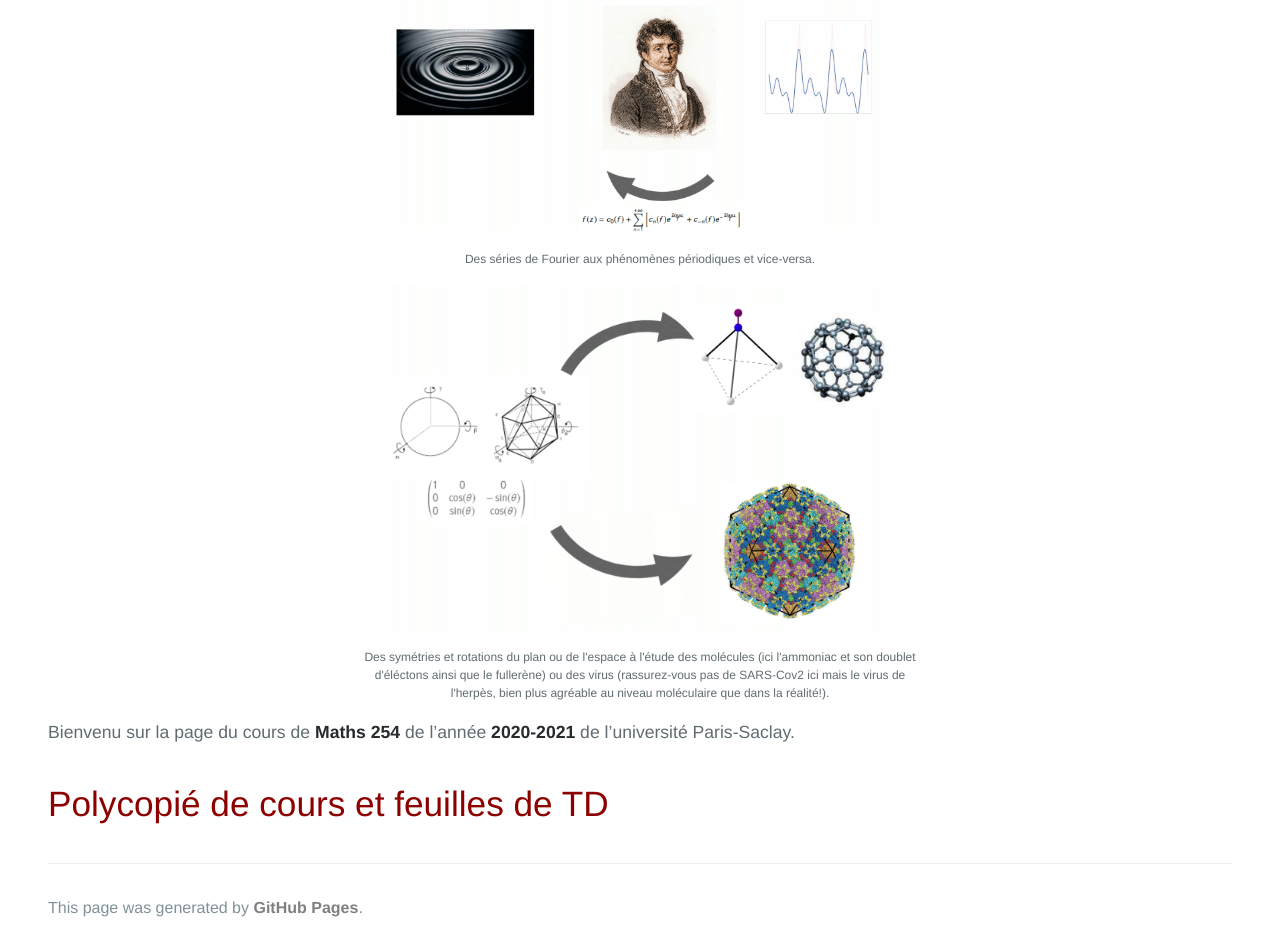
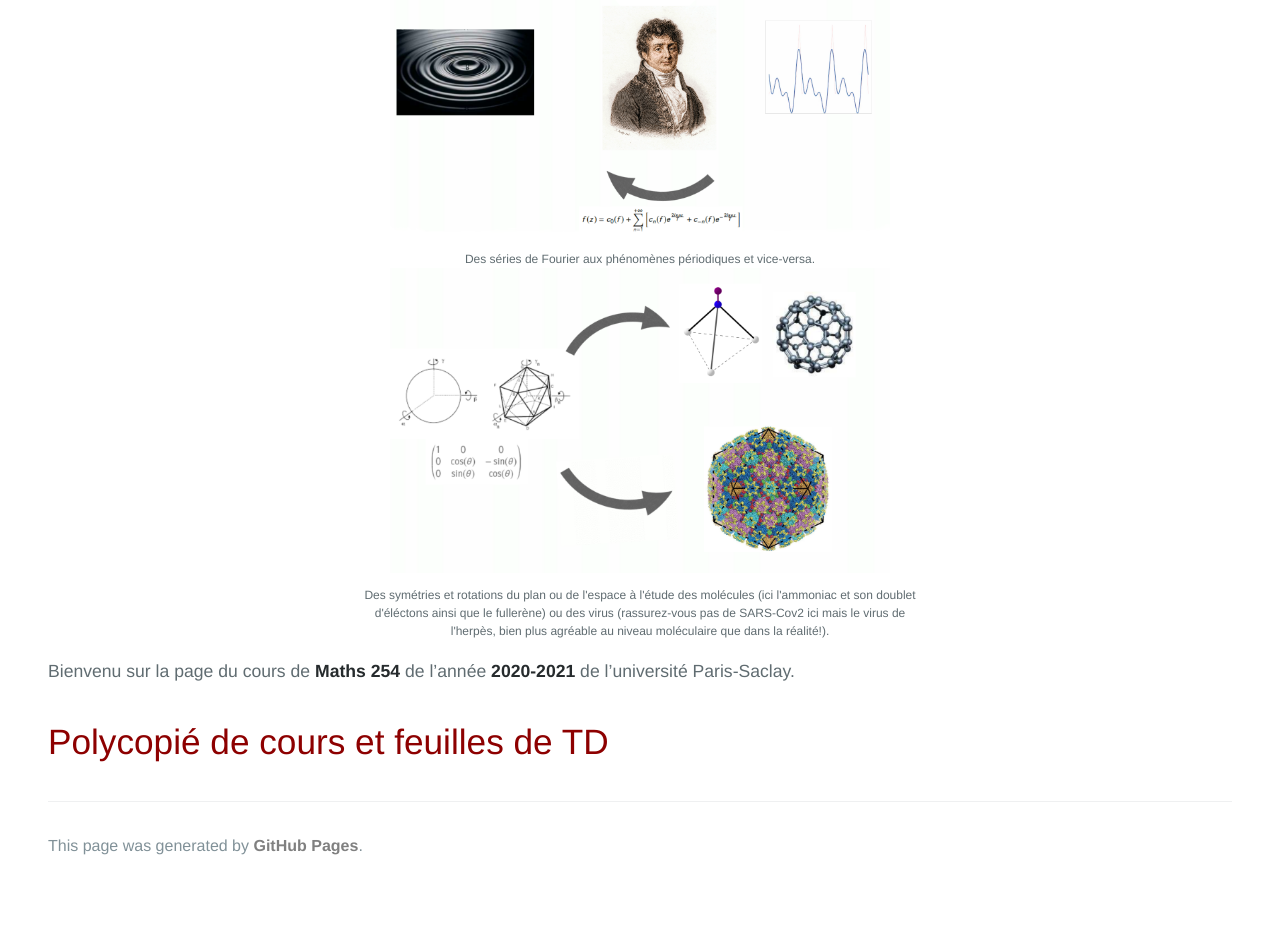
Before and after one commit to KevinDestagnol/algebre.github.io, a Jekyll site: the page built from index.md, in a window 1280 px wide. Shown: the part 466-1418 px from the top of the page. Built offline with Jekyll 4.4.1, drawn with Linux system fonts in a browser that asks for light colours; some web fonts are replaced; our own code applies the rules of GitHub Pages for plain Markdown files; after the commit the page ends 1356 px from its top, so only the background shows below that.

Commit message:
Update default.html

```diff
--- a/_layouts/default.html
+++ b/_layouts/default.html
@@ -49,9 +49,7 @@
   <figure text-align:"center">
 <img id="bannerImage" width="500"  src="Fourier1.png" alt="Fourier">
   <figcaption font-size:12px>Des séries de Fourier aux phénomènes périodiques et vice-versa.</figcaption>
-  </figure>
-        <figure text-align:"center">
-<img width="500"  src="Geom3.png" alt="Symétries">
+<img width="500"  src="Geom5.png" alt="Symétries">
   <figcaption font-size:12px>Des symétries et rotations du plan ou de l'espace à l'étude des molécules (ici l'ammoniac et son doublet d'éléctons ainsi que le fullerène) ou des virus (rassurez-vous pas de SARS-Cov2 ici mais le virus de l'herpès, bien plus agréable au niveau moléculaire que dans la réalité!).</figcaption>
   </figure>
        {{ content }}
```
